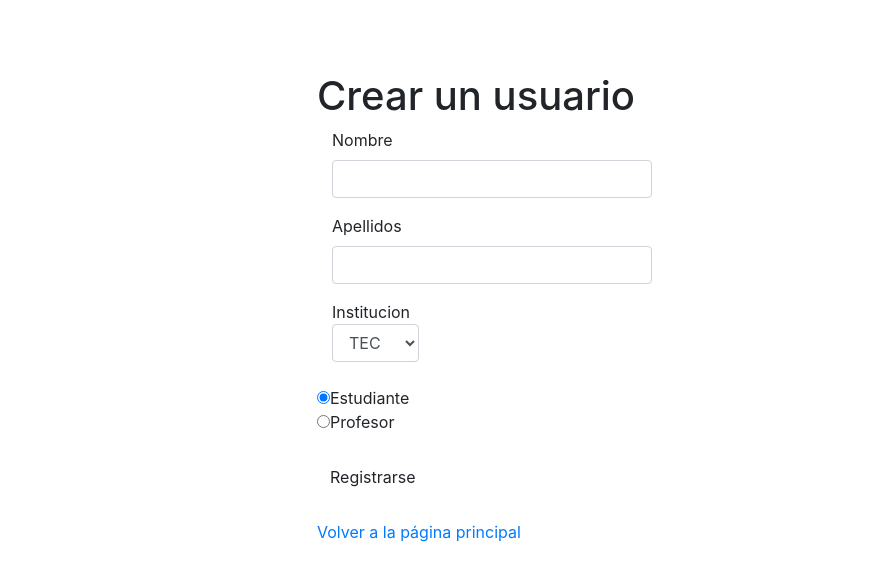
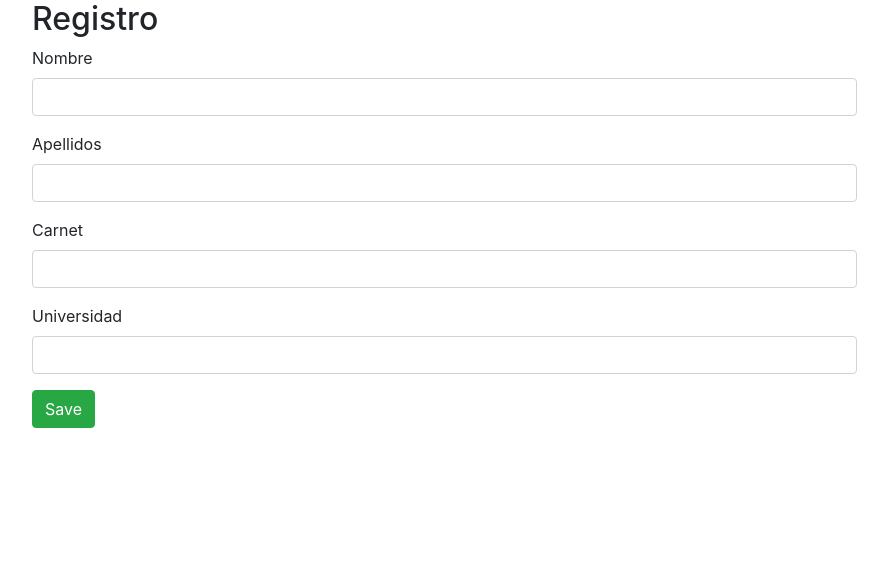
Before and after one commit to mecordero/Progra-1-Bases2, an Angular app: page /creacion in a window 1280 px wide. Shown: the top 580 px of the page, without its empty margins (53-941 px from the left). Built offline with nearby package versions, Linux system fonts and the light colour scheme.

Commit message:
Insertar estudiantes desde interfaz

```diff
--- a/server.js
+++ b/server.js
@@ -14,6 +14,8 @@ app.use(express.static(path.join(__dirname, 'dist')));
 app.use(bodyParser.urlencoded({extended: true}));
 app.use(bodyParser.json());
 
+
+
 app.use('/api', routesApi);
 
 app.get('*', (req, res) => {
--- a/src/app/creacion/creacion.component.html
+++ b/src/app/creacion/creacion.component.html
@@ -1,56 +1,24 @@
-<div id="banner" class="page-header">
-  <div class="row"> <br/><br/><br/></div>
-  <div class="row">
-    <div class="col-sm-3"></div>
-    <div class="col-xs-11 col-sm-4">
-      <h1>Crear un usuario</h1>
-    </div>
-  </div>
-</div>
 <div class="row">
-  <div class="col-sm-3"></div>
-  <div class="col-xs-12 col-sm-4">
-    <form action="/crear" method="post" role="form" class="form-horizontal">
+  <div class="col-sm-9">
+    <h2>Registro</h2>
+    <form #form="ngForm" (ngSubmit)="onSubmitAddEstudiante(form.value)" class="well">
       <div class="form-group">
-        <label for="nombre" class="col-xs-10 col-sm-4 control-label">Nombre</label>
-        <div class="col-xs-8 col-sm-12">
-          <input id="nombre" nombre="nombre" class="form-control"/>
-        </div>
+        <label>Nombre</label>
+        <input type="text" class="form-control" name="nombre" ngModel>
       </div>
       <div class="form-group">
-        <label for="apellidos" class="col-xs-10 col-sm-4 control-label">Apellidos</label>
-        <div class="col-xs-8 col-sm-12">
-          <input id="apellidos" apellidos="apellidos" class="form-control"/>
-        </div>
+        <label>Apellidos</label>
+        <input type="text" class="form-control" name="apellidos" ngModel>
       </div>
       <div class="form-group">
-        <label for="institución" class="col-xs-10 col-sm-4 control-label">Institucion
-          <select class="form-control">
-            <option>TEC</option>
-            <option>UCR</option>
-            <option>3</option>
-            <option>4</option>
-            <option>5</option>
-          </select>
-        </label>
+        <label>Carnet</label>
+        <input type="" class="form-control" name="carnet" ngModel>
       </div>
+      <div class="form-group">
+        <label>Universidad</label>
+        <input type="text" class="form-control" name="universidad" ngModel>
+      </div>
+      <button type="submit" class="btn btn-success">Save</button>
     </form>
   </div>
 </div>
-<div class="row">
-  <div class="col-sm-3"></div>
-  <div class="col-xs-12 col-sm-6">
-    <input id="Element1" type="radio" name="RadioGroup" checked=""/>Estudiante<br/>
-    <input id="Element2" type="radio" name="RadioGroup"/>Profesor
-  </div>
-</div>
-<div class="row">
-  <div class="col-sm-3"></div>
-  <div class="col-xs-4 col-sm-2"><br/>
-    <button class="btn btn-default pull-right">Registrarse</button>
-  </div>
-</div>
-<div class="row">
-  <div class="col-sm-3"></div>
-  <div class="col-xs-4 col-sm-6"><br/><a href="/">Volver a la página principal</a></div>
-</div>
--- a/src/app/creacion/creacion.component.ts
+++ b/src/app/creacion/creacion.component.ts
@@ -1,6 +1,6 @@
 import { Component, OnInit } from '@angular/core';
-import { Estudiante } from '../estudiante';
-import { MainService } from '../main.service';
+import { Estudiante } from './../estudiante';
+import { MainService } from './../main.service';
 
 @Component({
   selector: 'app-creacion',
--- a/src/app/estudiante.ts
+++ b/src/app/estudiante.ts
@@ -1,6 +1,7 @@
 export class Estudiante {
   _id: string;
   nombre: string;
+  apellidos: string;
   carnet: number;
   universidad: string;
 }
```
Also changed, not shown: src/app/main.service.ts (+4 -4 lines).
